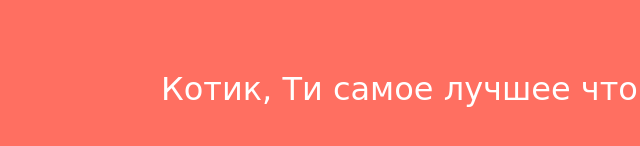
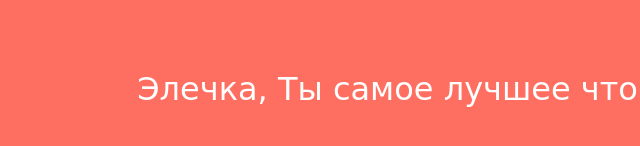
Before and after one commit to alexissss55433/densvvalentine, a plain HTML site: page love.html in a window 1280 px wide. Shown: the part 640-786 px from the top of the page, 4-644 px from the left. Drawn offline with Linux system fonts and the light colour scheme.

Commit message:
Update love.html

```diff
--- a/love.html
+++ b/love.html
@@ -279,7 +279,7 @@
 
     <!-- Новый текст, который появится через 2 секунды -->
     <div class="new-message">
-        <p>Котик, Ти самое лучшее что есть у меня в жизни, люблю тебя❤️</p>
+        <p>Элечка, Ты самое лучшее что есть у меня в жизни, люблю тебя❤️</p>
     </div>
 
 </body>
```
